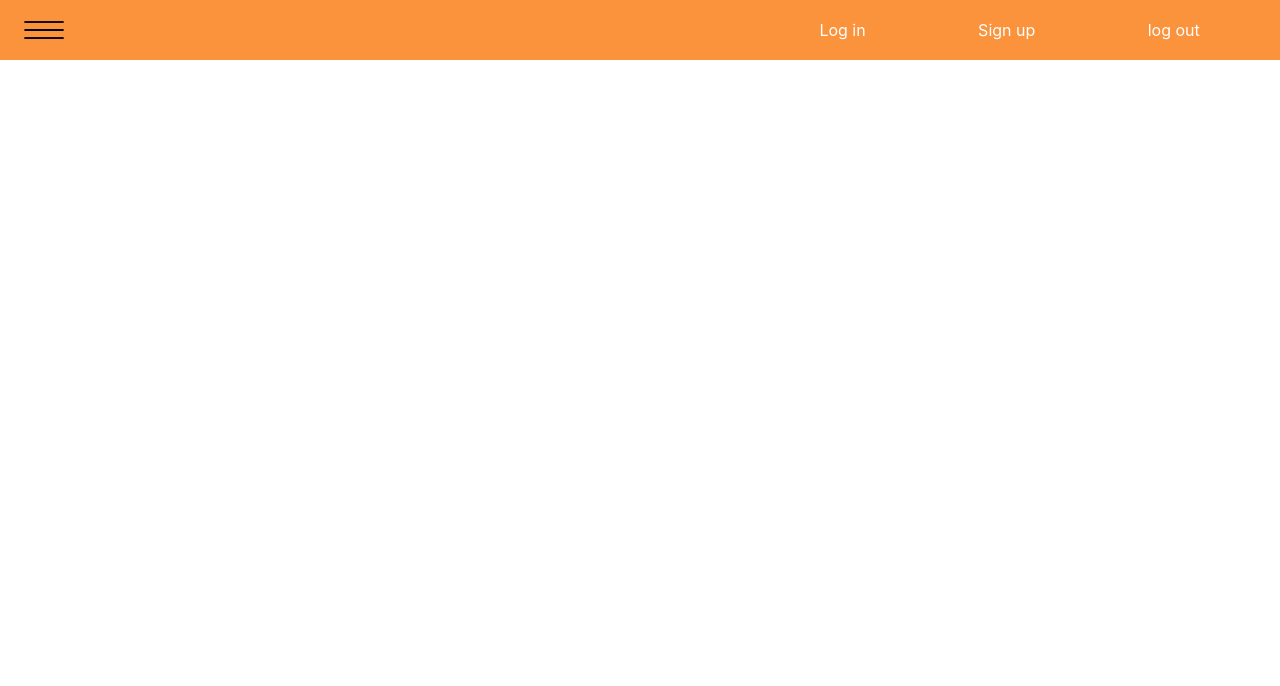
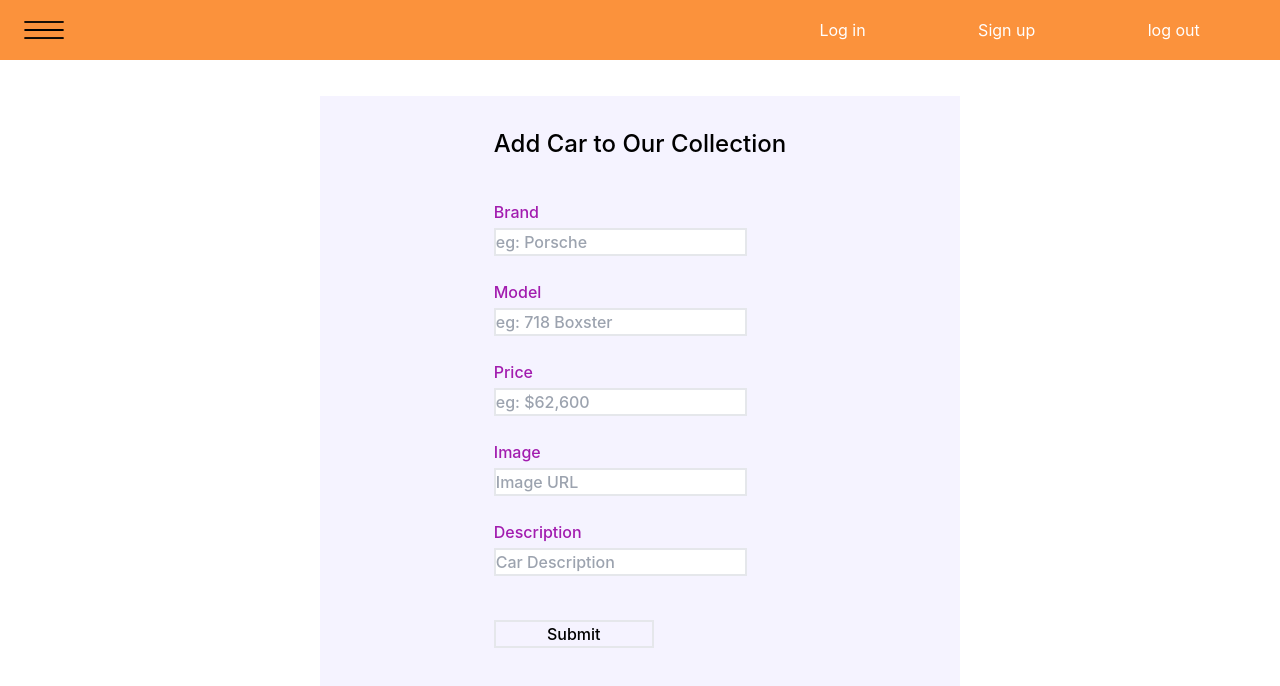
Before and after one commit to ReAliens/speedy-FE, a React (Create React App) app: page /addcar in a window 1280 px wide. Shown: the top 686 px of the page. Built offline with nearby package versions, Linux system fonts and the light colour scheme.

Commit message:
Add the adding car form

```diff
--- a/src/components/SideBar/Sidebar.jsx
+++ b/src/components/SideBar/Sidebar.jsx
@@ -31,7 +31,7 @@ const Sidebar = ({ isOpen }) => isOpen && (
     </li>
     <li>
       <a
-        href="/"
+        href="/addcar"
         className="flex items-center p-2 text-base font-normal text-gray-900 rounded-lg dark:text-white hover:bg-gray-100 dark:hover:bg-gray-700"
       >
         <span className="flex-1 ml-3 whitespace-nowrap">Add new Car</span>
--- /dev/null
+++ b/src/pages/addcar/AddCar.js
@@ -0,0 +1,46 @@
+/* eslint-disable react/style-prop-object */
+/* eslint-disable react/jsx-props-no-spreading */
+import React from 'react';
+import { useForm } from 'react-hook-form';
+import { useDispatch } from 'react-redux';
+import { loginAction } from '../../redux/auth/authActions';
+
+const AddCar = () => {
+  const dispatch = useDispatch();
+
+  const {
+    handleSubmit,
+  } = useForm();
+
+  const submit = async (data) => {
+    dispatch(loginAction(data));
+  };
+
+  return (
+    <main>
+      <section className="flex justify-center">
+        <div className="font-medium bg-violet-50 mt-24 flex justify-center w-1/2">
+
+          <form onSubmit={handleSubmit(submit)}>
+            <h2 className="mt-8 text-2xl">Add Car to Our Collection</h2>
+            <h5 className="text-fuchsia-700 mt-10">Brand</h5>
+            <input type="text" className="border-2 mt-1 mb-6 " placeholder="eg: Porsche" />
+            <h5 className="text-fuchsia-700">Model</h5>
+            <input type="text" className="border-2 mt-1 mb-6" placeholder="eg: 718 Boxster" />
+            <h5 className="text-fuchsia-700">Price</h5>
+            <input type="text" className="border-2 mt-1 mb-6" placeholder="eg: $62,600" />
+            <h5 className="text-fuchsia-700">Image</h5>
+            <input type="text" className="border-2 mt-1 mb-6" placeholder="Image URL" />
+            <h5 className="text-fuchsia-700">Description</h5>
+            <input type="text" className="border-2 mt-1 mb-6" placeholder="Car Description" />
+            <br />
+            <input type="submit" className="border-2 mt-5 mb-10 w-40 cursor-pointer" />
+
+          </form>
+        </div>
+      </section>
+    </main>
+  );
+};
+
+export default AddCar;
--- a/src/routes/routes.jsx
+++ b/src/routes/routes.jsx
@@ -4,6 +4,7 @@ import Reservations from '../pages/reservationsPage/Reservations';
 import Home from '../pages/home/Home';
 import MainPage from '../pages/mainPage/Main';
 import Details from '../pages/details/Details';
+import AddCar from '../pages/addcar/AddCar';
 import Login from '../pages/login/Login';
 import Signup from '../pages/signup/Signup';
 
@@ -16,6 +17,7 @@ const AppRoutes = () => (
       <Route path="/details/:itemId" element={<Details />} />
       <Route path="/login" element={<Login />} />
       <Route path="/signup" element={<Signup />} />
+      <Route path="/addcar" element={<AddCar />} />
     </Routes>
   </Suspense>
 );
```
